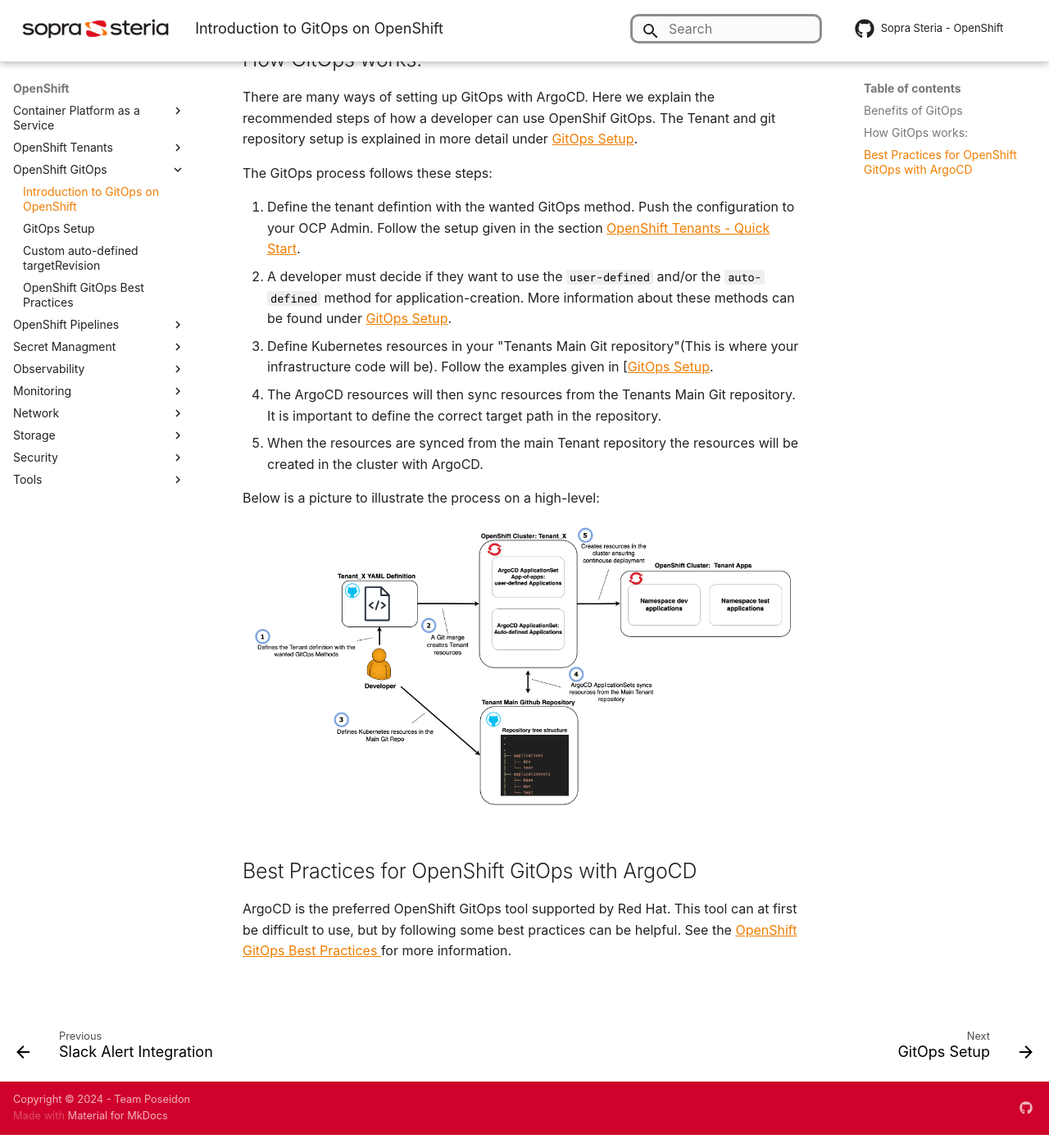
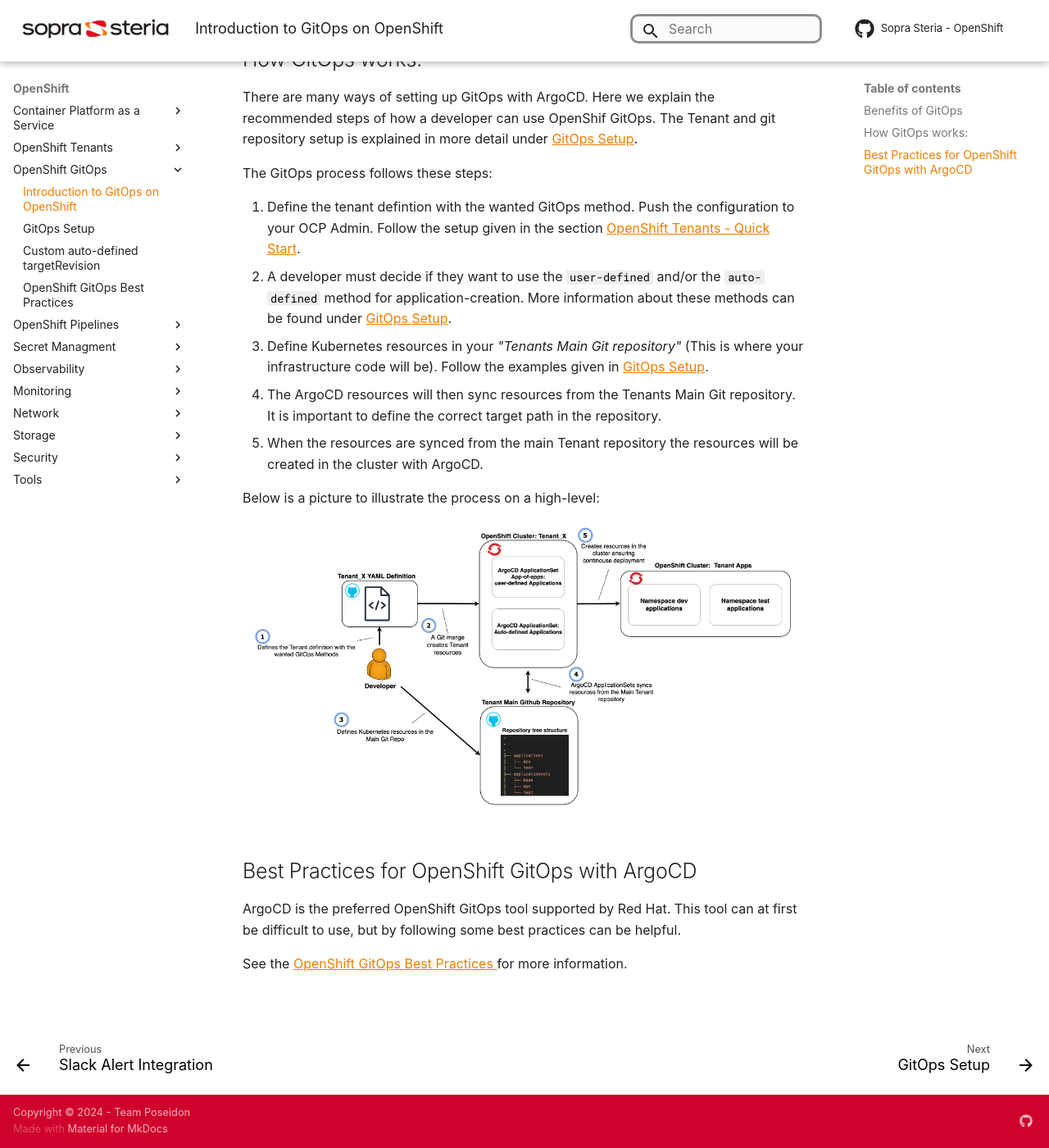
Before and after one commit to Sopra-Steria-Norge-Kubernetes/OpenShift, an MkDocs documentation site: the page built from docs/OpenShift GitOps/Introduction-GitOps.md, in a window 1280 px wide and 1400 px high, scrolled down 719 px. Shown: the whole window at 82% size. Built offline with MkDocs 1.6.1 and Material for MkDocs 9.7.7, drawn with Linux system fonts in a browser that asks for light colours; some web fonts are replaced; comment, search, counter and statistics services are not loaded.

Commit message:
fixing typos

```diff
--- a/docs/OpenShift GitOps/Introduction-GitOps.md
+++ b/docs/OpenShift GitOps/Introduction-GitOps.md
@@ -28,7 +28,7 @@
 
 1. Define the tenant defintion with the wanted GitOps method. Push the configuration to your OCP Admin. Follow the setup given in the section [OpenShift Tenants - Quick Start](../OpenShift%20Tenants/Orderopenshift-tenant-quick-start-guide.md).
 2. A developer must decide if they want to use the `user-defined` and/or the `auto-defined`  method for application-creation. More information about these methods can be found under [GitOps Setup](gitops-setup.md#gitops-methods).
-3. Define Kubernetes resources in your "Tenants Main Git repository"(This is where your infrastructure code will be). Follow the examples given in [[GitOps Setup](gitops-setup.md#getting-started).
+3. Define Kubernetes resources in your *"Tenants Main Git repository"* (This is where your infrastructure code will be). Follow the examples given in [GitOps Setup](gitops-setup.md#getting-started).
 4. The ArgoCD resources will then sync resources from the Tenants Main Git repository. It is important to define the correct target path in the repository.
 5. When the resources are synced from the main Tenant repository the resources will be created in the cluster with ArgoCD.
 
@@ -37,4 +37,6 @@
 
 
 ## Best Practices for OpenShift GitOps with ArgoCD
-ArgoCD is the preferred OpenShift GitOps tool supported by Red Hat. This tool can at first be difficult to use, but by following some best practices can be helpful. See the [OpenShift GitOps Best Practices ](openshift-gitops-best-practices.md) for more information.
+ArgoCD is the preferred OpenShift GitOps tool supported by Red Hat. This tool can at first be difficult to use, but by following some best practices can be helpful.
+
+See the [OpenShift GitOps Best Practices ](openshift-gitops-best-practices.md) for more information.
```
Also changed, not shown: docs/OpenShift GitOps/gitops-best-practices.md (+2 -0 lines).
